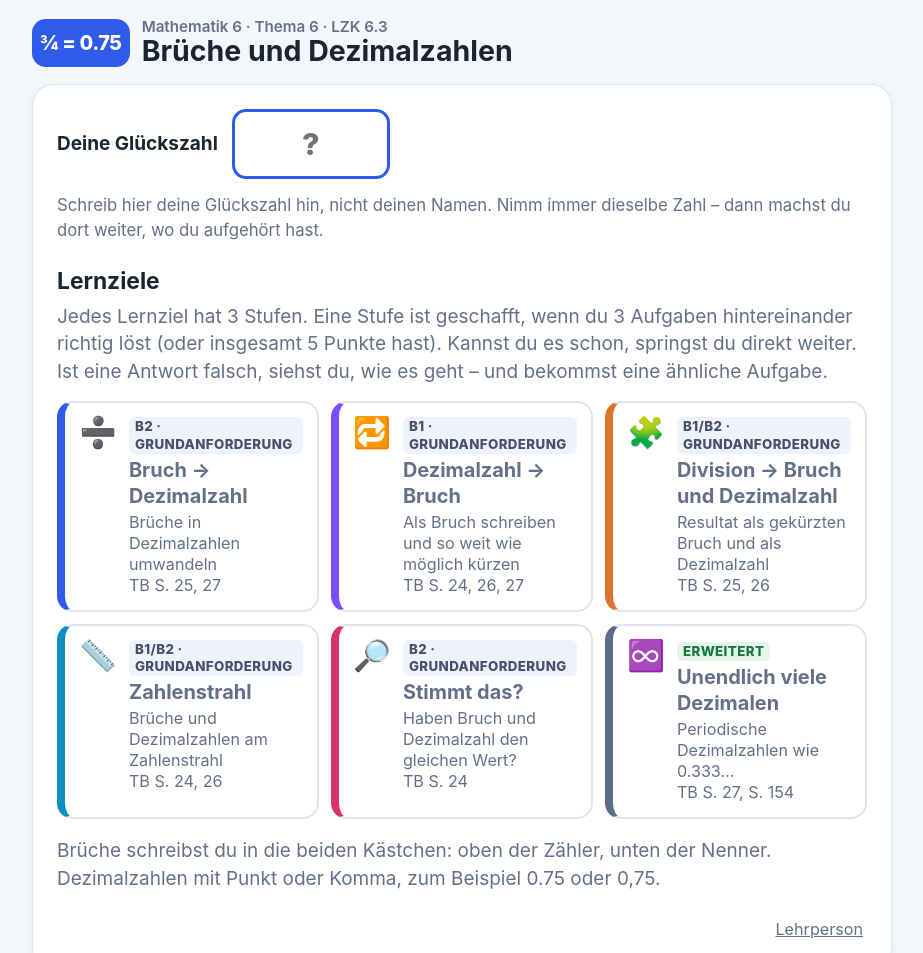
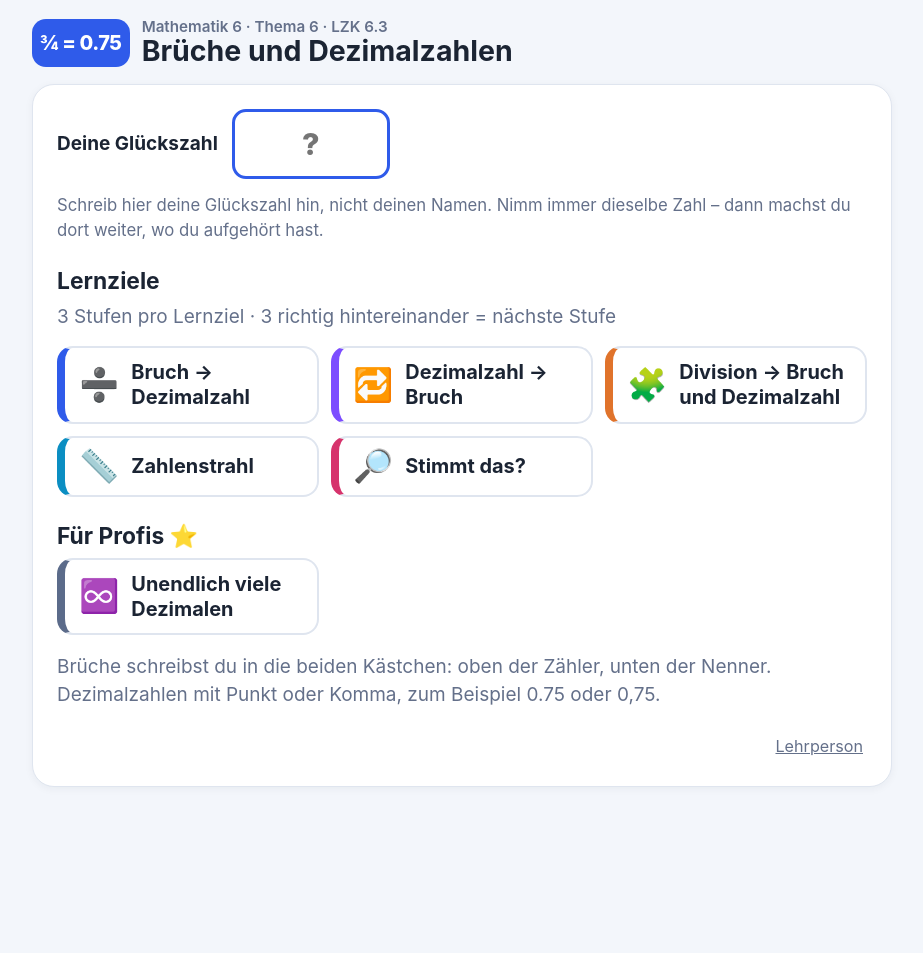
Before and after one commit to dhwrgjtrzh-hash/Vokabeltest, a plain HTML site: page brueche-dezimalzahlen.html in a window 1280 px wide. Shown: the top 953 px of the page, without its empty margins (178-1101 px from the left). After the commit the page ends 835 px from the top, so only its background shows below. Drawn offline with Linux system fonts and the light colour scheme.

Commit message:
Startseite: schlichtere Lernziel-Kacheln, Profi-Lernziele separat
Co-Authored-By: Claude Opus 5.5 <noreply@anthropic.com>
Claude-Session: https://claude.ai/code/session_01WXb8nt4mDdsCFDPQ6x9pms

```diff
--- a/brueche-dezimalzahlen.html
+++ b/brueche-dezimalzahlen.html
@@ -190,6 +190,19 @@ svg.nl .hit{cursor:pointer}
 .lzkgrid{grid-template-columns:repeat(auto-fill,minmax(210px,1fr))}
 .lzkgrid .topic{min-height:0;padding:10px 12px;align-items:center}
 .lzkgrid .topic b{margin:0}
+
+.topic.goal{min-height:0;padding:12px 14px;align-items:center;gap:12px}
+.topic.goal .ic{font-size:1.7rem}
+.topic.goal .gbody{display:flex;flex-direction:column;gap:2px;min-width:0}
+.topic.goal b{font-size:1.05rem;line-height:1.25;margin:0}
+.topic.goal .lv{margin-top:4px}
+.topics{grid-template-columns:repeat(auto-fill,minmax(220px,1fr))}
+.topic.goal .gbody > b{color:var(--ink)}
+.topic.goal .lv{display:flex;flex-wrap:nowrap;align-items:center;gap:6px}
+.topic.goal .lv .st{display:flex;gap:3px;flex:none}
+.topic.goal .lv .st i{width:16px;height:7px}
+.topic.goal .lv b{display:inline;white-space:nowrap;font-size:.78rem;color:var(--mute)}
+.topics{grid-template-columns:repeat(auto-fill,minmax(230px,1fr))}
 </style>
 </head>
 <body>
@@ -456,11 +469,13 @@ function levelBar(id){
 function home(){
   pill.hidden = true;
   if(gz) loadP();
-  const cards = GOALS.map(g=>{
+  const card = g=>{
     const s = gz ? gs(g.id) : null;
-    return `<button class="topic goal ${s&&s.done?"mastered":""}" data-k="${g.id}" style="--c:${g.c}"><span class="ic">${g.ic}</span>
-      <span><span class="tag2 ${g.erw?"erw":""}">${g.code?g.code+" · ":""}${g.erw?"erweitert":"Grundanforderung"}</span><b>${g.title}</b><span>${g.info}</span><span>${g.tb}</span>${s?levelBar(g.id):""}</span></button>`;
-  }).join("");
+    return `<button class="topic goal ${s&&s.done?"mastered":""}" data-k="${g.id}" style="--c:${g.c}" title="${esc(g.info+" · "+g.tb)}"><span class="ic">${g.ic}</span>
+      <span class="gbody"><b>${g.title}</b>${s?levelBar(g.id):""}</span></button>`;
+  };
+  const cards = GOALS.filter(g=>!g.erw).map(card).join("");
+  const extra = GOALS.filter(g=>g.erw).map(card).join("");
   const last = gz && P.last && GOAL[P.last] ? P.last : null;
   const nextGoal = gz ? (GOALS.find(g=>!gs(g.id).done && !g.erw) || GOALS.find(g=>!gs(g.id).done)) : null;
   const resumeId = last && !gs(last).done ? last : nextGoal && nextGoal.id;
@@ -475,8 +490,9 @@ function home(){
       <button class="btn ghost" id="testmode">📝 Test-Training<small>${TEST_N} gemischte Aufgaben wie in der Lernzielkontrolle</small></button>
     </div>` : ""}
     <h2>Lernziele</h2>
-    <p class="sub">Jedes Lernziel hat 3 Stufen. Eine Stufe ist geschafft, wenn du ${STREAK} Aufgaben hintereinander richtig löst (oder insgesamt ${NEED} Punkte hast). Kannst du es schon, springst du direkt weiter. Ist eine Antwort falsch, siehst du, wie es geht – und bekommst eine ähnliche Aufgabe.</p>
+    <p class="sub">3 Stufen pro Lernziel · ${STREAK} richtig hintereinander = nächste Stufe</p>
     <div class="topics">${cards}</div>
+    ${extra?`<h2 style="margin-top:22px">Für Profis ⭐</h2><div class="topics">${extra}</div>`:""}
     <p class="sub" style="margin:18px 0 0">${START_NOTE}</p>
     <div class="teacher no-print"><button class="linkish" id="teach">Lehrperson</button></div>
   </div>`;
```
Also changed, not shown: dezimalzahlen.html (+21 -5 lines), zahlen-ordnen.html (+21 -5 lines).
